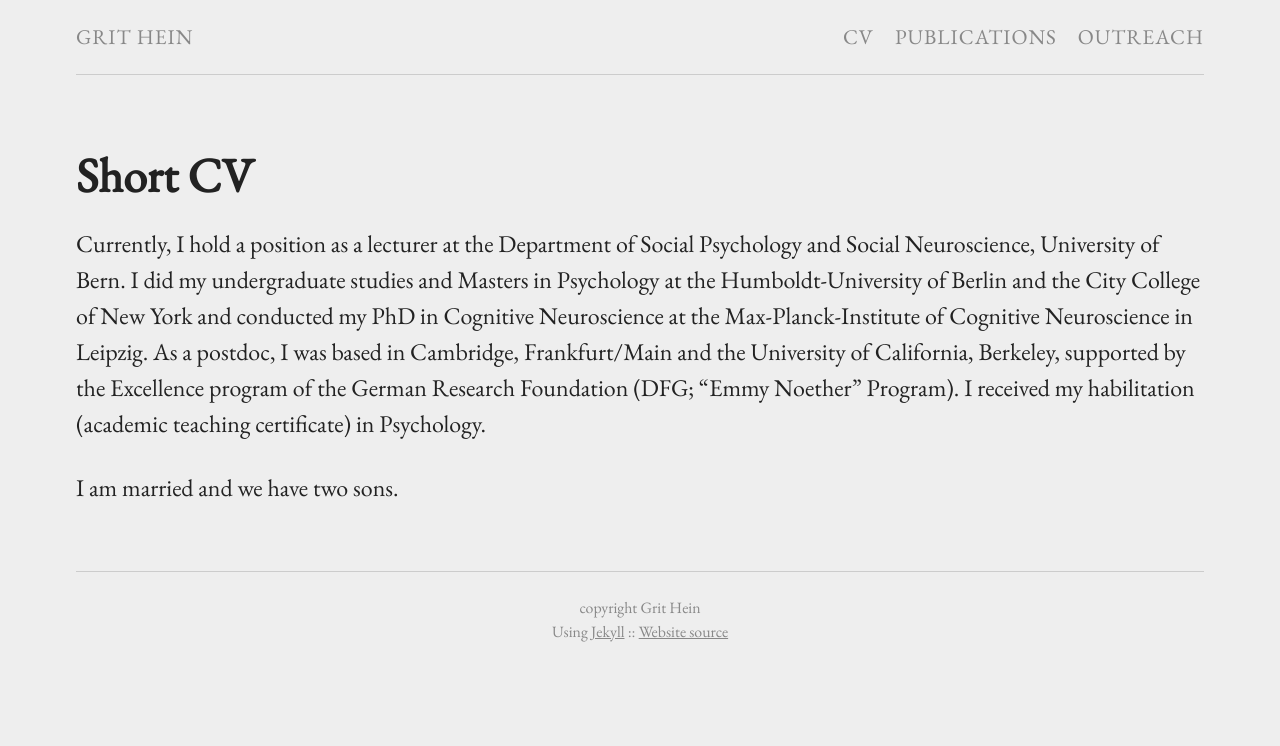
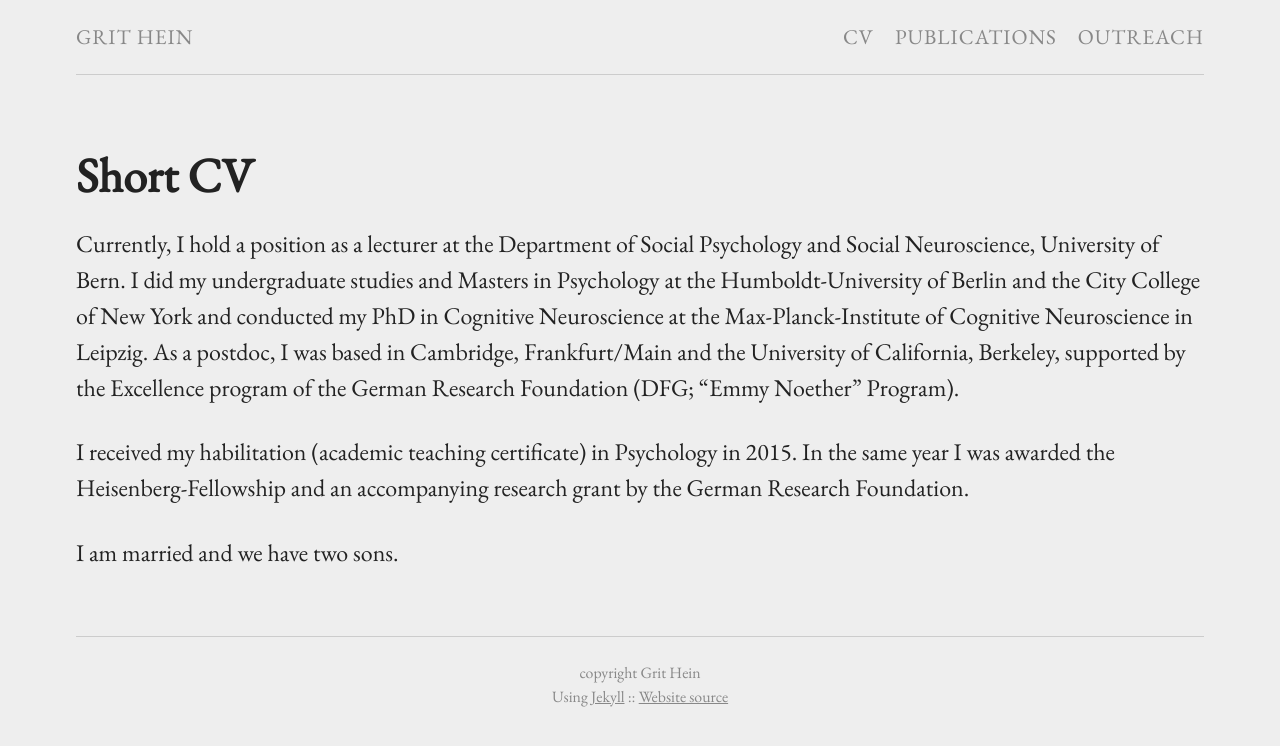
Before and after one commit to grithein/grithein, a Jekyll site: the page built from cv.md, in a window 1280 px wide. Shown: the top 746 px of the page. Built offline with Jekyll 4.4.1, drawn with Linux system fonts in a browser that asks for light colours.

Commit message:
Update from Forestry.io - cv.md

```diff
--- a/cv.md
+++ b/cv.md
@@ -3,6 +3,8 @@ title: Short CV
 layout: page
 permalink: "/cv/"
 ---
-Currently, I hold a position as a lecturer at the Department of Social Psychology and Social Neuroscience, University of Bern. I did my undergraduate studies and Masters in Psychology at the Humboldt-University of Berlin and the City College of New York and conducted my PhD in Cognitive Neuroscience at the Max-Planck-Institute of Cognitive Neuroscience in Leipzig. As a postdoc, I was based in Cambridge, Frankfurt/Main and the University of California, Berkeley, supported by the Excellence program of the German Research Foundation (DFG; “Emmy Noether” Program). I received my habilitation (academic teaching certificate) in Psychology.
+Currently, I hold a position as a lecturer at the Department of Social Psychology and Social Neuroscience, University of Bern. I did my undergraduate studies and Masters in Psychology at the Humboldt-University of Berlin and the City College of New York and conducted my PhD in Cognitive Neuroscience at the Max-Planck-Institute of Cognitive Neuroscience in Leipzig. As a postdoc, I was based in Cambridge, Frankfurt/Main and the University of California, Berkeley, supported by the Excellence program of the German Research Foundation (DFG; “Emmy Noether” Program).
+
+I received my habilitation (academic teaching certificate) in Psychology in 2015. In the same year I was awarded the Heisenberg-Fellowship and an accompanying research grant by the German Research Foundation.
 
 I am married and we have two sons.
```
